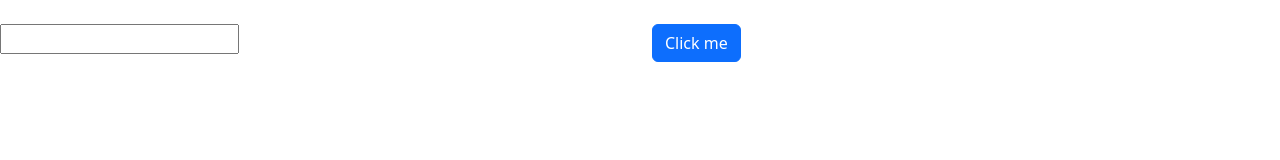
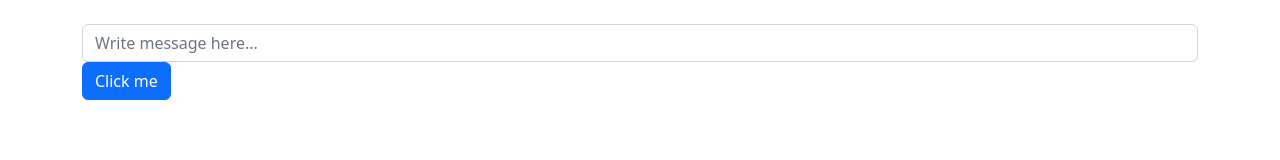
Before and after one commit to totick/functional_programming, a website: page public/index.html in a window 1280 px wide. Drawn offline with nearby package versions, Linux system fonts and the light colour scheme.

Commit message:
Message UI

```diff
--- a/public/index.html
+++ b/public/index.html
@@ -10,14 +10,17 @@
 </head>
 
 <body>
-  <div class="containe pt-4">
-    <div class="row">
+  <div class="container  pt-4">
+    <div class="form-row align-items-center">
       <div class="col">
-        <input type="text" name="message" id="message">
+        <input class="form-control" type="text" name="message" id="message" placeholder="Write message here...">
       </div>
       <div class="col">
         <button class="btn btn-primary">Click me</button>
       </div>
+    </div>
+    <div id="message-list">
+
     </div>
   </div>
   <script src="script.js"></script>
```
